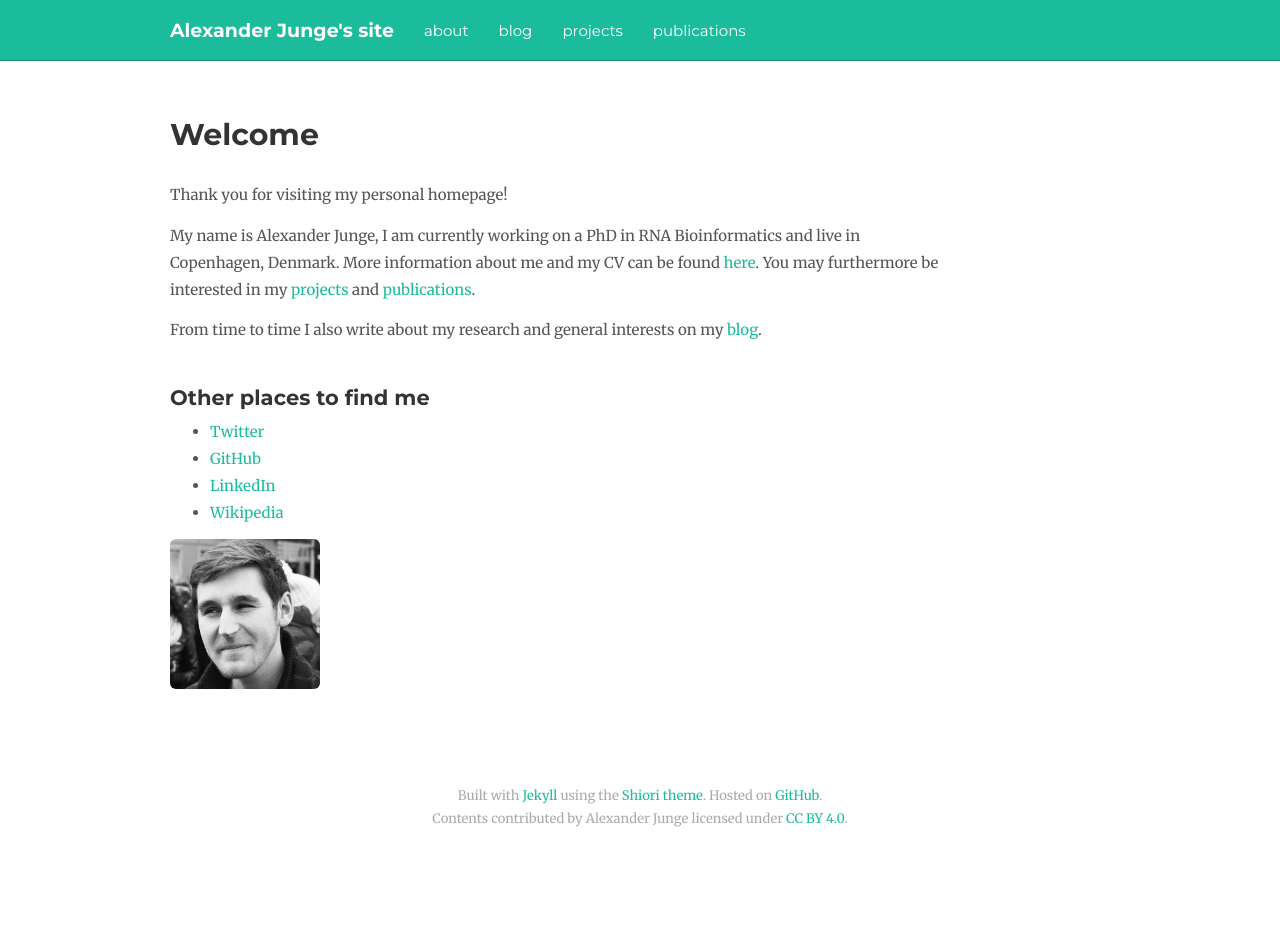
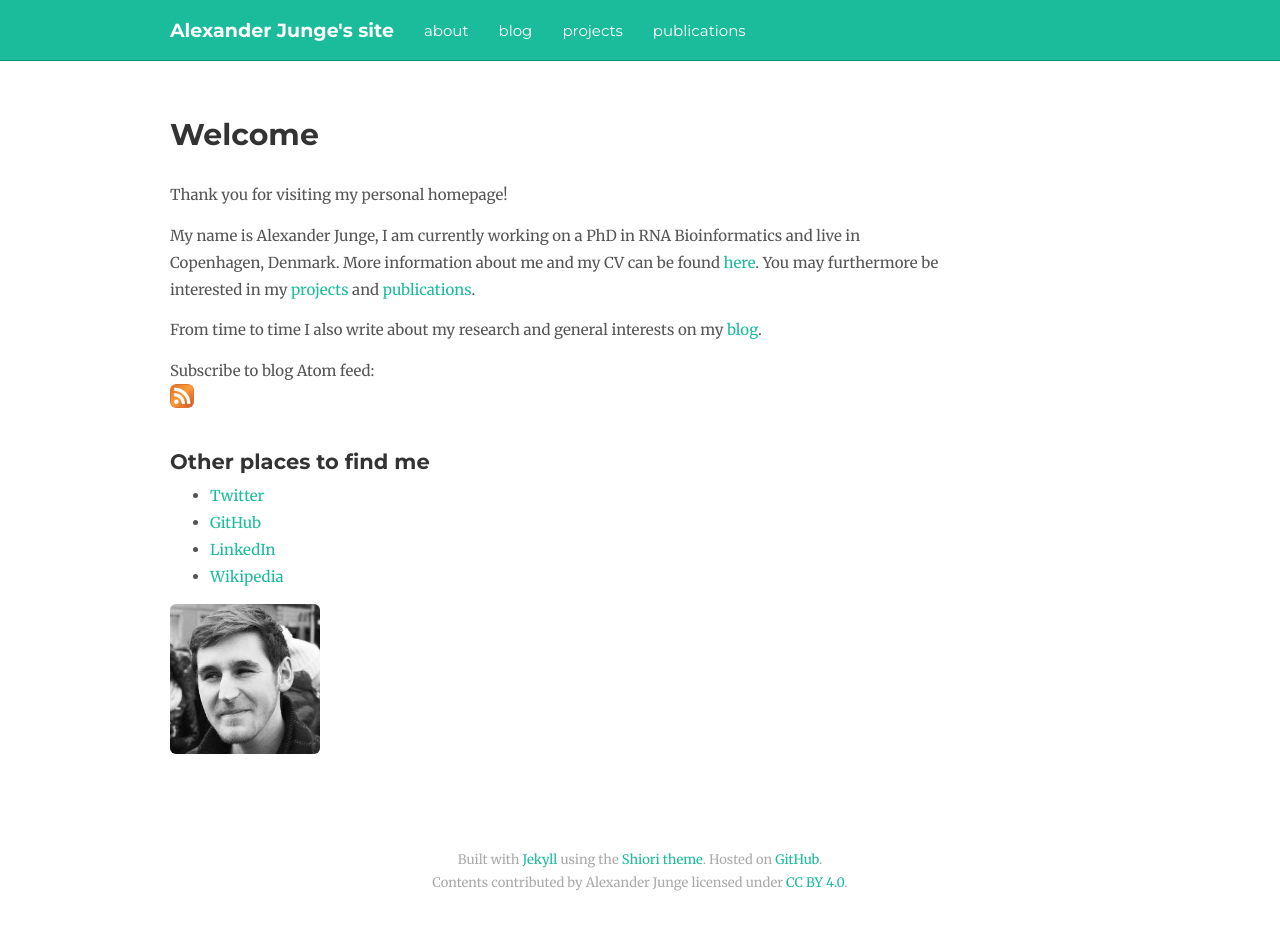
Before and after one commit to JungeAlexander/JungeAlexander.github.io, a Jekyll site: the page built from index.md, in a window 1280 px wide. Built offline with Jekyll 4.4.1, drawn with Linux system fonts in a browser that asks for light colours; nearby versions of some CDN libraries; comment, search, counter and statistics services are not loaded; before the commit the page ends 900 px from its top, so only the background shows below that.

Commit message:
Add link to and button for Atom feed for web page to index.md

```diff
--- a/index.md
+++ b/index.md
@@ -10,6 +10,8 @@ My name is Alexander Junge, I am currently working on a PhD in RNA Bioinformatic
 
 From time to time I also write about my research and general interests on my [blog](/pages/blog.html).
 
+Subscribe to blog Atom feed: [![Blog subscribe](assets/feed-icon-24px.png)](feed.xml)
+
 ## Other places to find me
 
 - [Twitter](https://twitter.com/JungeAlexander)
```
Also changed, not shown: assets/feed-icon-24px.png (added).
